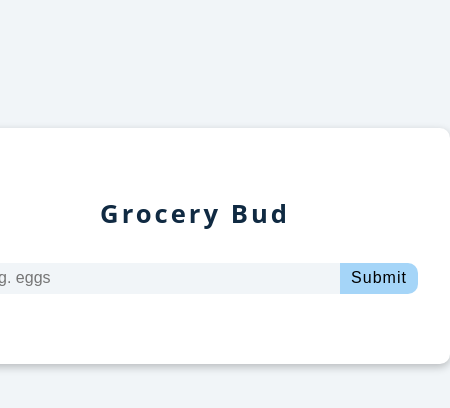
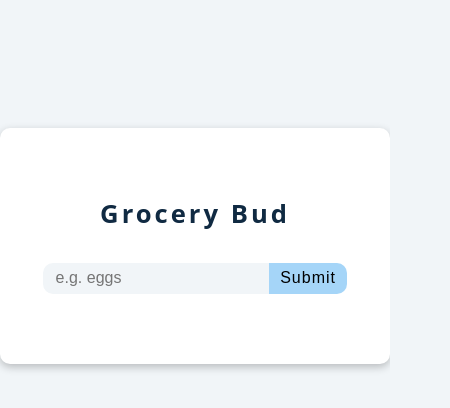
Before and after one commit to Soban142/Grocery-Bud, a plain HTML site: page index.html in a window 390 px wide. Shown: the whole page, 450 px wide, since content can reach past the window. Drawn offline with Linux system fonts and the light colour scheme.

Commit message:
completed

```diff
--- a/app.js
+++ b/app.js
@@ -9,10 +9,11 @@ console.log(clearBtn)
 
 editBtn.style.display = 'none'
 
-let editedUID = null
 
-let itemList = JSON.parse(localStorage.getItem('ToDoList')) || []
 
+let itemList = JSON.parse(localStorage.getItem('ToDoList')) || [];
+
+let editedUId = null
 
 function noticeBar(noticeText) {
         console.log(noticeText)
--- a/style.css
+++ b/style.css
@@ -18,8 +18,8 @@ body{
     display: grid;
     /* justify-items: center;
     align-items: center; */
+    /* flex-direction: column; */
     place-items: center;
-    flex-direction: column;
     box-shadow: rgba(0, 0, 0, 0.24) 0px 3px 8px;
     border-radius: 10px;
     margin-top: 8rem;
@@ -145,3 +145,16 @@ body{
 .hidden{
     visibility: hidden;
 }
+
+@media screen and (max-width: 512px){
+    .box{
+         width: 100%;
+
+    }
+
+    .input-field{
+        width: 100%;
+        /* flex-basis: 100%; */
+    }
+
+}
```
